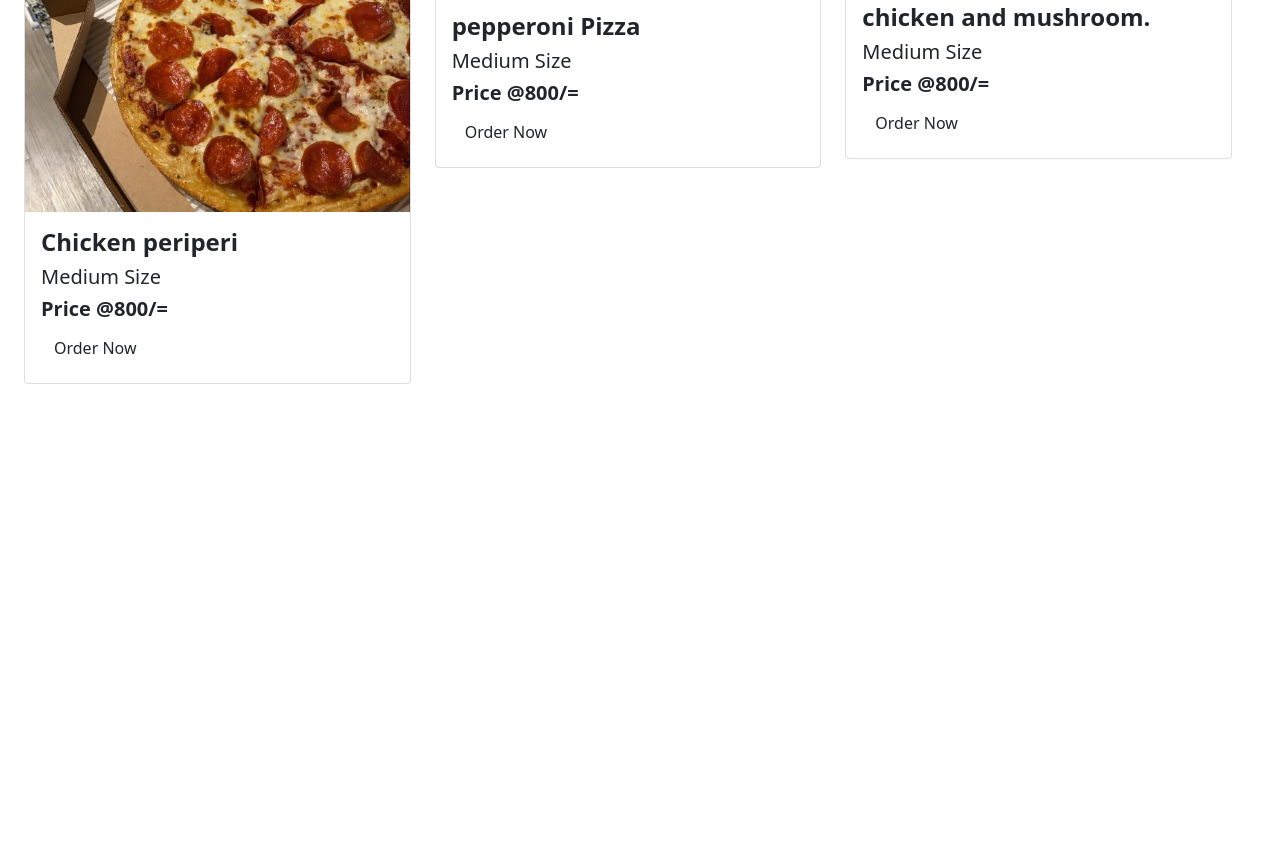
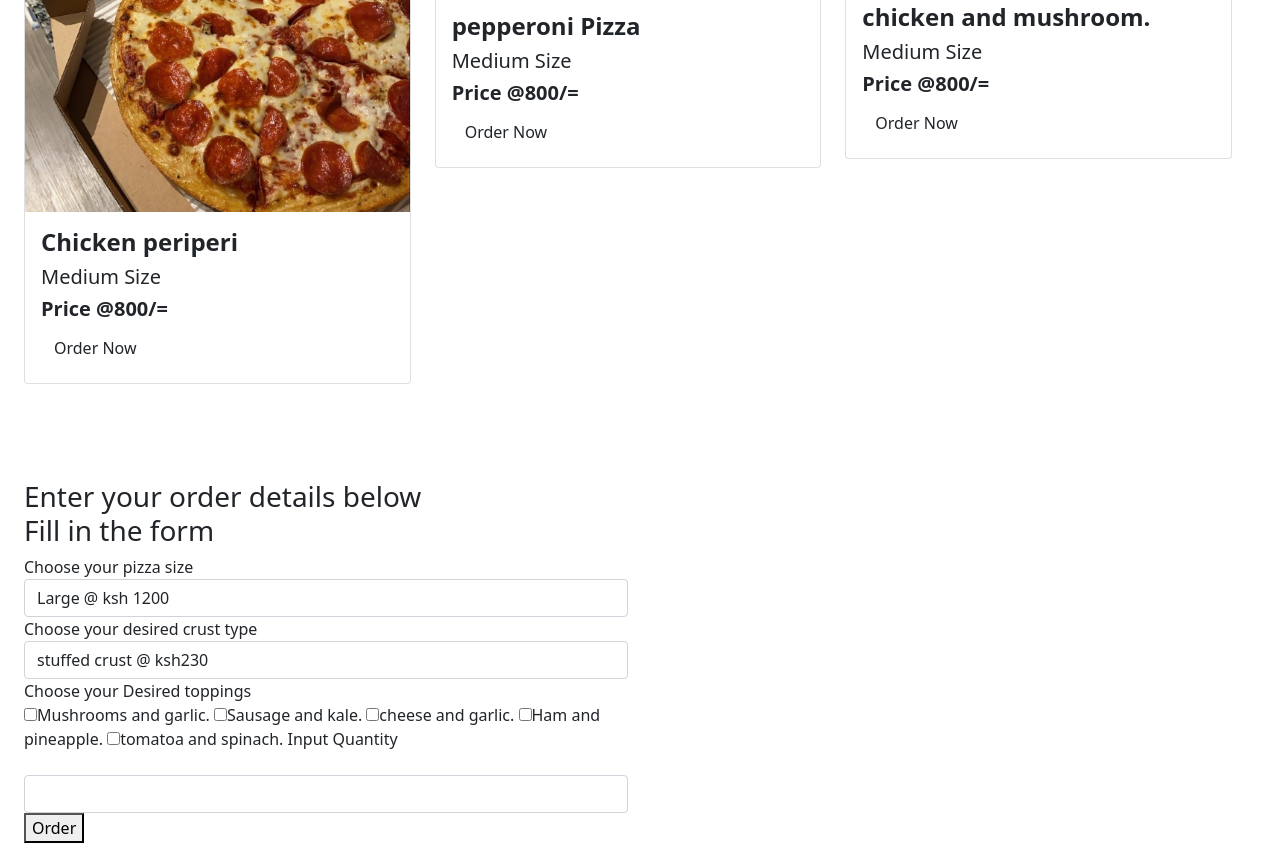
Before and after one commit to BrettonYEGO/pizzaa-delivery, a plain HTML site: page index.html in a window 1280 px wide. Shown: the part 2081-2924 px from the top of the page. Before the commit the page ends 2513 px from the top, so only its background shows below. Drawn offline with nearby package versions, Linux system fonts and the light colour scheme.

Commit message:
added ordeer details

```diff
--- a/index.html
+++ b/index.html
@@ -183,6 +183,41 @@
                         </div>
                     </div>
                 </div>
+                <!--end of Menu--->
+
+        <!---Order's--->
+        <div id="orders" class="orders"><br><br>
+          <div class="container-fluid">
+              <div class="row">
+              <div class="col-md-6">
+                  <h3>Enter your order details below <br>
+                      Fill in the form </h3>
+                  <form action="" id="pizzainfo">
+                      <label for="">Choose your pizza size</label>
+                      <select class="form-control" name="size" id="size">
+                          <option value="1200">Large @ ksh 1200</option>
+                          <option value="900">Medium @ ksh 800</option>
+                          <option value="600">Small @ ksh 600</option>
+                      </select>
+                      <label for="">Choose your desired crust type</label>
+                      <select class="form-control" name="" id="crust" required>
+                          <option value="230" name="crust">stuffed crust @ ksh230
+                          <option value="250" name="crust">Crispy @ ksh 250
+                          <option value="300" name="crust">Glutten free @ ksh 300
+                      </select>
+                      <label for="">Choose your Desired toppings</label> <br>
+                      <input value="150" type="checkbox" id="toppingone">Mushrooms and garlic.
+                      <input value="150" type="checkbox" id="toppingone">Sausage and kale.
+                      <input value="150" type="checkbox" id="toppingone">cheese and garlic.
+                      <input value="150" type="checkbox" id="toppingone">Ham and pineapple.
+                      <input value="150" type="checkbox" id="toppingone">tomatoa and spinach.
+
+                      <label for="Quantity">Input Quantity</label><br><br>
+                      <input class="form-control form-group" type="text" id="numberofpizza">
+                      <button name="button" class="button" type="submit" id="submit" value="Check-Out" onclick="calctotalPrice()">Order</button>
+                  </form>
+              </div>
+
 
 
 
```
